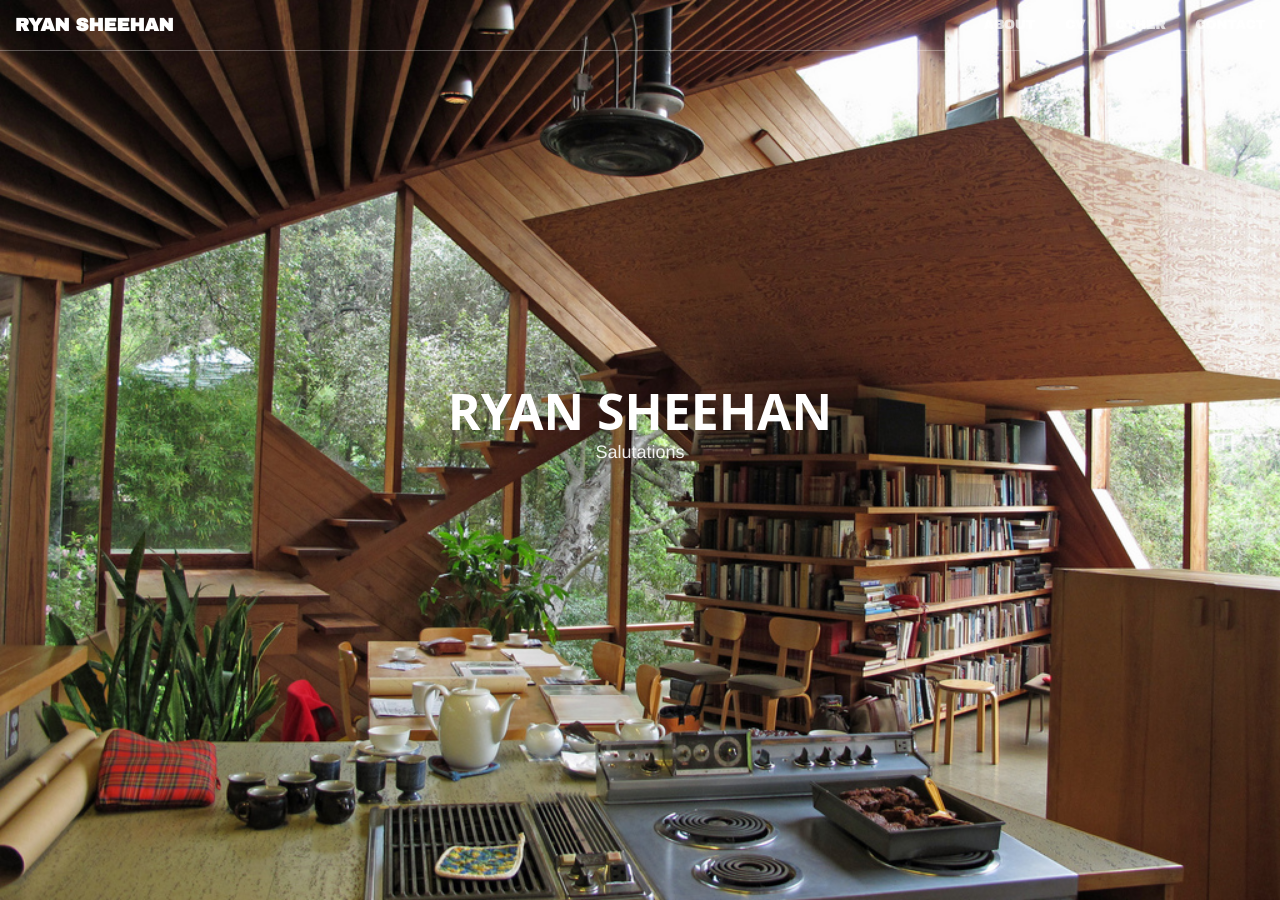
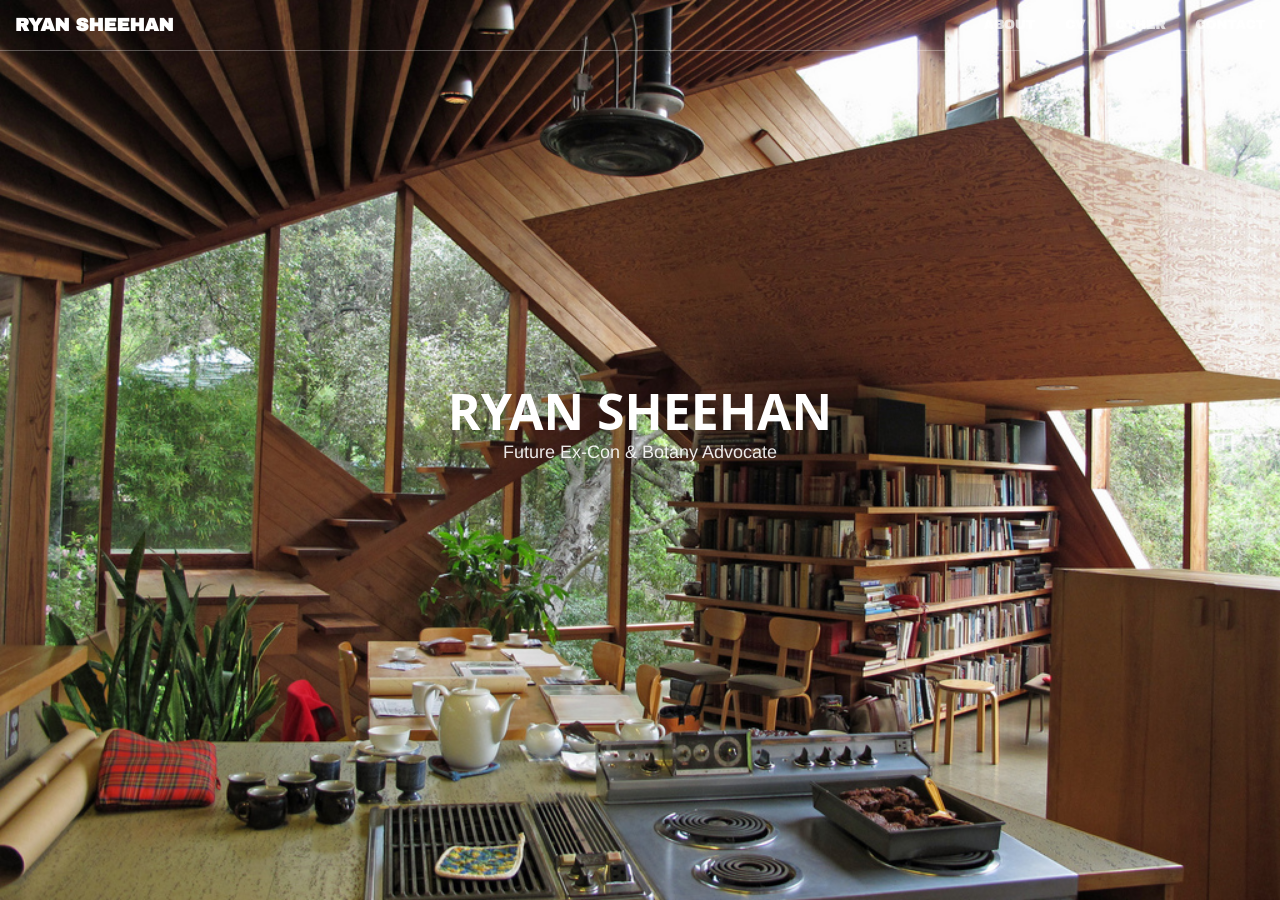
Before and after one commit to Ryan-Sheehan/Ryan-Sheehan.github.io, a Jekyll site: the page index.html, which Jekyll copies as it is, in a window 1280 px wide and 900 px high. Built offline with Jekyll 4.4.1, drawn with Linux system fonts in a browser that asks for light colours; nearby versions of some CDN libraries; some of the changed text lies outside the part shown.

Commit message:
Update index.html

```diff
--- a/index.html
+++ b/index.html
@@ -55,7 +55,7 @@
 				<div class="header-content">
 				    <div class="header-content-inner">
 					<h1 id="homeHeading">Ryan Sheehan</h1>
-					<p>Salutations</p>
+					<p>Future Ex-Con & Botany Advocate</p>
 				    </div>
 				</div>
 			    </header>
@@ -66,7 +66,7 @@
 				<div class="container">
 				    <div class="row">
 					<div class="col-lg-8 col-lg-offset-2 text-center">
-					    <h2 class="section-heading">About Me</h2>
+					    <h2 class="section-heading">Why am I here?</h2>
 					    <hr class="light">
 					    <p class="text-black">
 					      Hello and welcome to my corner of the cybersphere, my name is Ryan Sheehan and I'll be your intrepid guide
```
